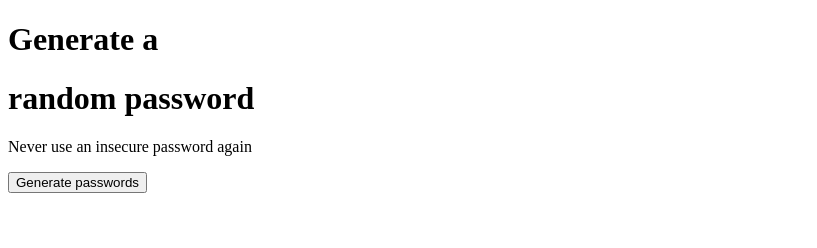
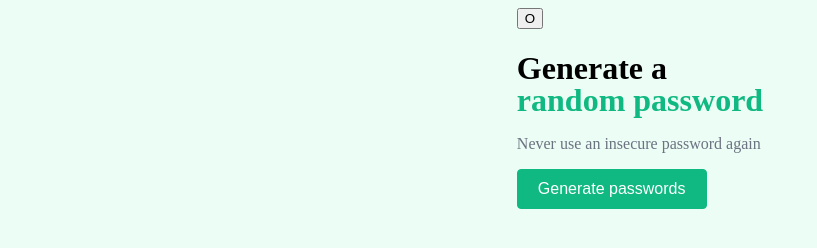
Before and after one commit to Petrasoderstrom1612/Password-generator, a plain HTML site: page index.html in a window 1280 px wide. Shown: the whole page, without its empty margins (0-817 px from the left). Drawn offline with Linux system fonts and the light colour scheme.

Commit message:
CSS - dark and light mode

```diff
--- a/index.css
+++ b/index.css
@@ -0,0 +1,59 @@
+
+.main{
+    display: flex;
+    flex-direction: column;
+    justify-content: center;
+    align-items: center;
+    text-align: left;
+    margin:0;
+}
+
+.intro-div{
+    display: flex;
+    align-items: flex-start;
+    flex-direction: column;
+}
+
+.title-first-part{
+    margin-bottom:-27px;
+}
+
+:root{
+    --background-color: #ECFDF5;
+    --second-title-color: #10B981;
+    --paragraph-color: #6B7280;
+}
+
+.dark-theme {
+    --background-color: #1F2937;
+    --text-color: white;
+    --paragraph-color: #D5D4D8;
+    --second-title-color: #4ADF86;
+}
+
+.title-second-part {
+    color: var(--second-title-color);
+}
+
+body {
+    background-color: var(--background-color);
+    color: var(--text-color);
+    transition: background-color 0.3s, color 0.3s;
+}
+
+p {
+    color: var(--paragraph-color);
+    transition: color 0.3s;
+    margin-top: -5px;
+}
+
+.button-password-generator{
+    padding: 10px 20px;
+    font-size: 16px;
+    border: 1px solid #10B981;
+    border-radius: 4px;
+    background-color: #10B981;
+    color: white;
+    text-align: center;
+    text-decoration: none;
+}
--- a/index.html
+++ b/index.html
@@ -1,16 +1,22 @@
 <!DOCTYPE html>
 <html lang="en">
+
 <head>
     <meta charset="UTF-8">
     <meta name="viewport" content="width=device-width, initial-scale=1.0" />
     <link rel="stylesheet" href="index.css" />
     <title>Password generator</title>
 </head>
-<body>
-    <h1>Generate a </h1>
-    <h1>random password</h1>
+
+<body class="dark">
+    <div class="main">
+        <div class="intro-div">
+            <button onClick="changeTheme()">O</button>
+            <h1 class="title-first-part">Generate a </h1>
+            <h1  class="title-second-part">random password</h1>
             <p>Never use an insecure password again</p>
-    <button onClick="assignPasswordsToButtons()">Generate passwords</button>
+            <button class="button-password-generator" onClick="assignPasswordsToButtons()">Generate passwords</button>
+        </div>
         <div class="straight-line"></div>
         <div class="passwords">
             <p id="password1-el"></p>
@@ -18,6 +24,8 @@
             <p id="password3-el"></p>
             <p id="password4-el"></p>
         </div>
+    </div>
     <script src="index.js"></script>
 </body>
+
 </html>
--- a/index.js
+++ b/index.js
@@ -1,6 +1,7 @@
 const characters = ["A","B","C","D","E","F","G","H","I"];
 let password1El = document.getElementById ("password1-el")
 let password2El = document.getElementById ("password2-el")
+let body = document.body;
 
 function generatePasswords() {
     let randomPassword = ""
@@ -15,3 +16,7 @@ function assignPasswordsToButtons() {
 password1El.innerHTML = generatePasswords()
 password2El.innerHTML = generatePasswords()
 }
+
+function changeTheme() {
+    body.classList.toggle("dark-theme");
+}
```
Lines whose indentation alone changed are shown as unchanged.
